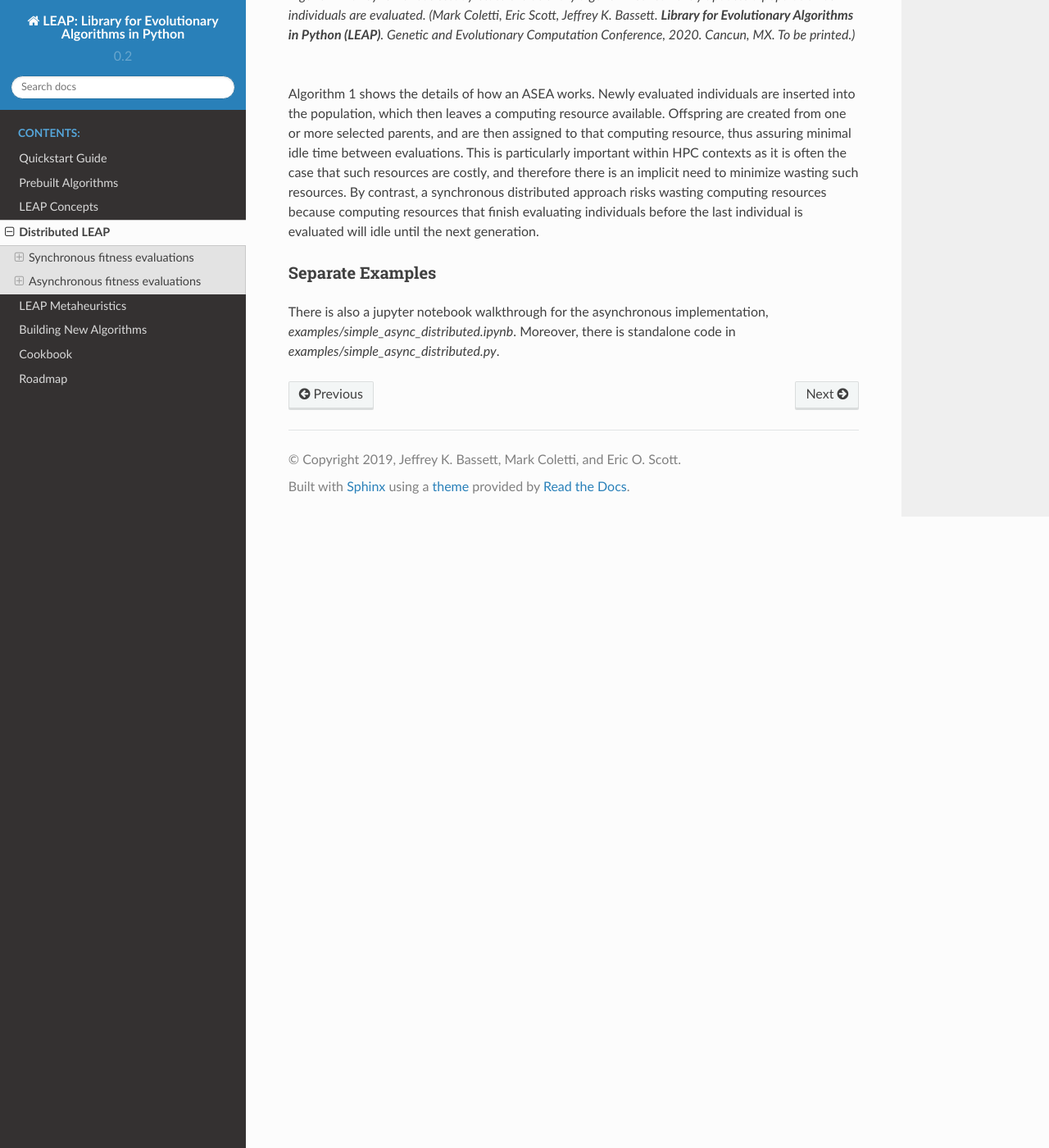
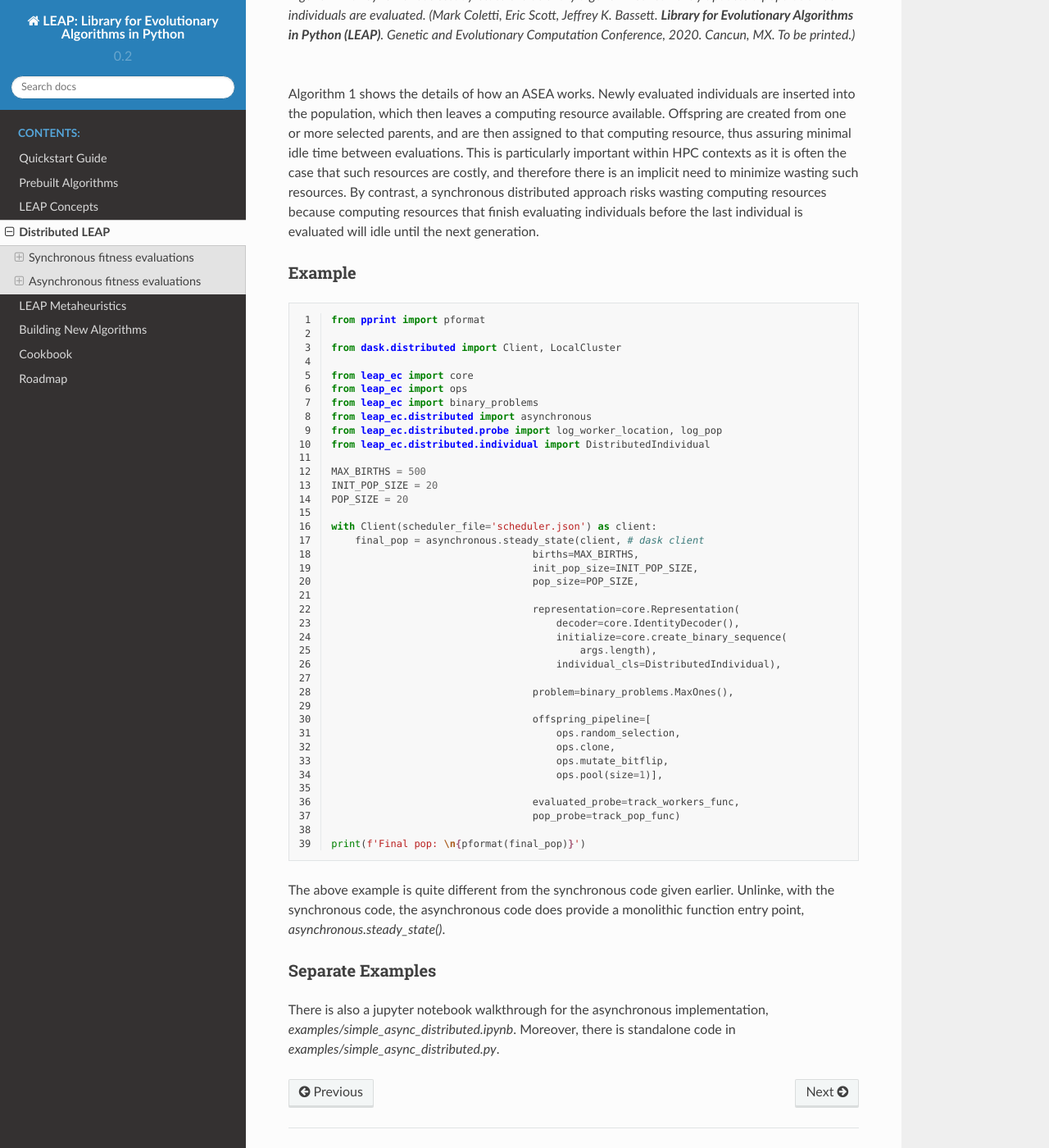
Before and after one commit to AureumChaos/LEAP, a Sphinx documentation site: the page built from docs/source/distributed.rst, in a window 1280 px wide and 1400 px high, scrolled down 1799 px. Shown: the whole window at 82% size. Built offline with Sphinx 7.4.7 and the Read the Docs theme 2.0.0, drawn with Linux system fonts in a browser that asks for light colours.

Commit message:
Start of detailed asynchronous code example

```diff
--- a/docs/source/distributed.rst
+++ b/docs/source/distributed.rst
@@ -87,6 +87,56 @@ wasting computing resources because computing resources that finish evaluating
 individuals before the last individual is evaluated will idle until the next
 generation.
 
+Example
+^^^^^^^
+
+.. code-block:: Python
+    :linenos:
+
+    from pprint import pformat
+
+    from dask.distributed import Client, LocalCluster
+
+    from leap_ec import core
+    from leap_ec import ops
+    from leap_ec import binary_problems
+    from leap_ec.distributed import asynchronous
+    from leap_ec.distributed.probe import log_worker_location, log_pop
+    from leap_ec.distributed.individual import DistributedIndividual
+
+    MAX_BIRTHS = 500
+    INIT_POP_SIZE = 20
+    POP_SIZE = 20
+
+    with Client(scheduler_file='scheduler.json') as client:
+        final_pop = asynchronous.steady_state(client, # dask client
+                                      births=MAX_BIRTHS,
+                                      init_pop_size=INIT_POP_SIZE,
+                                      pop_size=POP_SIZE,
+
+                                      representation=core.Representation(
+                                          decoder=core.IdentityDecoder(),
+                                          initialize=core.create_binary_sequence(
+                                              args.length),
+                                          individual_cls=DistributedIndividual),
+
+                                      problem=binary_problems.MaxOnes(),
+
+                                      offspring_pipeline=[
+                                          ops.random_selection,
+                                          ops.clone,
+                                          ops.mutate_bitflip,
+                                          ops.pool(size=1)],
+
+                                      evaluated_probe=track_workers_func,
+                                      pop_probe=track_pop_func)
+
+    print(f'Final pop: \n{pformat(final_pop)}')
+
+The above example is quite different from the synchronous code given earlier.  Unlinke,
+with the synchronous code, the asynchronous code does provide a monolithic function
+entry point, `asynchronous.steady_state()`.
+
 Separate Examples
 ^^^^^^^^^^^^^^^^^
 There is also a jupyter notebook walkthrough for the asynchronous implementation,
```
